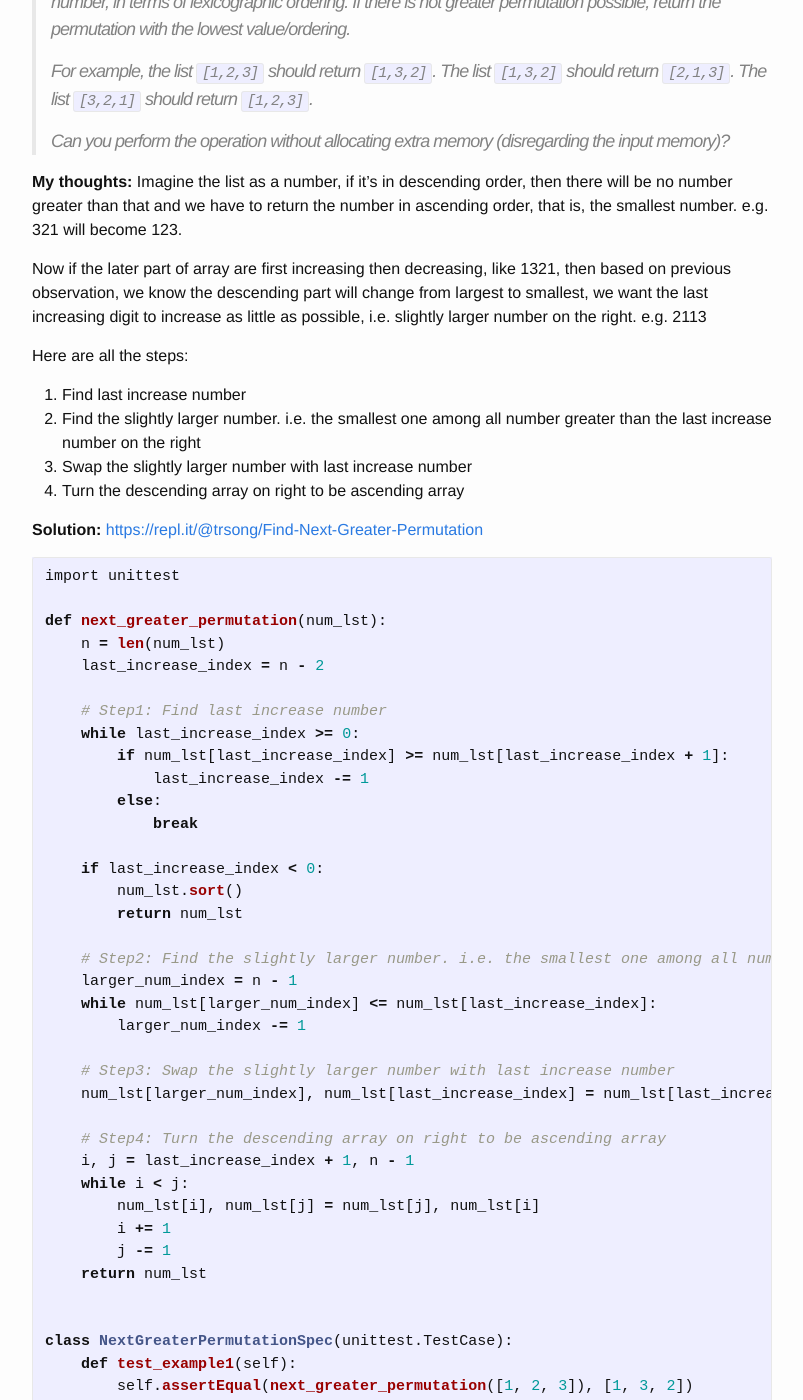
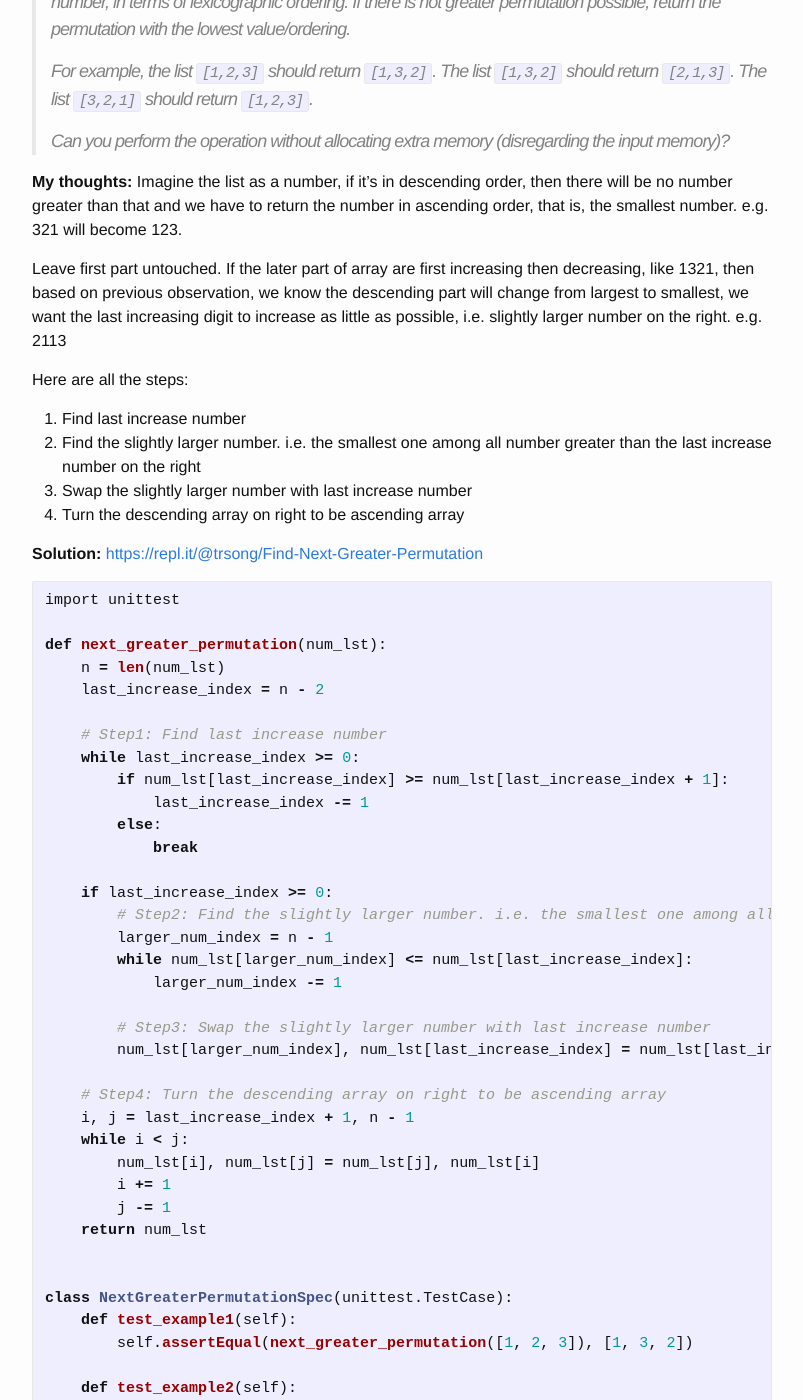
Before and after one commit to trsong/trsong.github.io, a Jekyll site: the page built from _posts/2019-08-01-DailyQuestionsAug.md, in a window 1280 px wide and 1400 px high, scrolled down 1804 px. Shown: the whole window, without its empty margins (238-1041 px from the left). Built offline with Jekyll 4.4.1, drawn with Linux system fonts in a browser that asks for light colours.

Commit message:
Fix the typo in Aug 26 question

```diff
--- a/_posts/2019-08-01-DailyQuestionsAug.md
+++ b/_posts/2019-08-01-DailyQuestionsAug.md
@@ -79,7 +79,7 @@ We can make string palindrome as"aabbaa" by adding aa at the end of the string.
 
 **My thoughts:** Imagine the list as a number, if it's in descending order, then there will be no number greater than that and we have to return the number in ascending order, that is, the smallest number. e.g. 321 will become 123.
 
-Now if the later part of array are first increasing then decreasing, like 1321, then based on previous observation, we know the descending part will change from largest to smallest, we want the last increasing digit to increase as little as possible, i.e. slightly larger number on the right. e.g. 2113
+Leave first part untouched. If the later part of array are first increasing then decreasing, like 1321, then based on previous observation, we know the descending part will change from largest to smallest, we want the last increasing digit to increase as little as possible, i.e. slightly larger number on the right. e.g. 2113
 
 Here are all the steps:
 1. Find last increase number
@@ -102,17 +102,14 @@ def next_greater_permutation(num_lst):
         else:
             break
 
-    if last_increase_index < 0:
-        num_lst.sort()
-        return num_lst
-
-    # Step2: Find the slightly larger number. i.e. the smallest one among all number greater than the last increase number on the right
-    larger_num_index = n - 1
-    while num_lst[larger_num_index] <= num_lst[last_increase_index]:
-        larger_num_index -= 1
-
-    # Step3: Swap the slightly larger number with last increase number
-    num_lst[larger_num_index], num_lst[last_increase_index] = num_lst[last_increase_index], num_lst[larger_num_index]
+    if last_increase_index >= 0:
+        # Step2: Find the slightly larger number. i.e. the smallest one among all number greater than the last increase number on the right
+        larger_num_index = n - 1
+        while num_lst[larger_num_index] <= num_lst[last_increase_index]:
+            larger_num_index -= 1
+
+        # Step3: Swap the slightly larger number with last increase number
+        num_lst[larger_num_index], num_lst[last_increase_index] = num_lst[last_increase_index], num_lst[larger_num_index]
 
     # Step4: Turn the descending array on right to be ascending array
     i, j = last_increase_index + 1, n - 1
```
